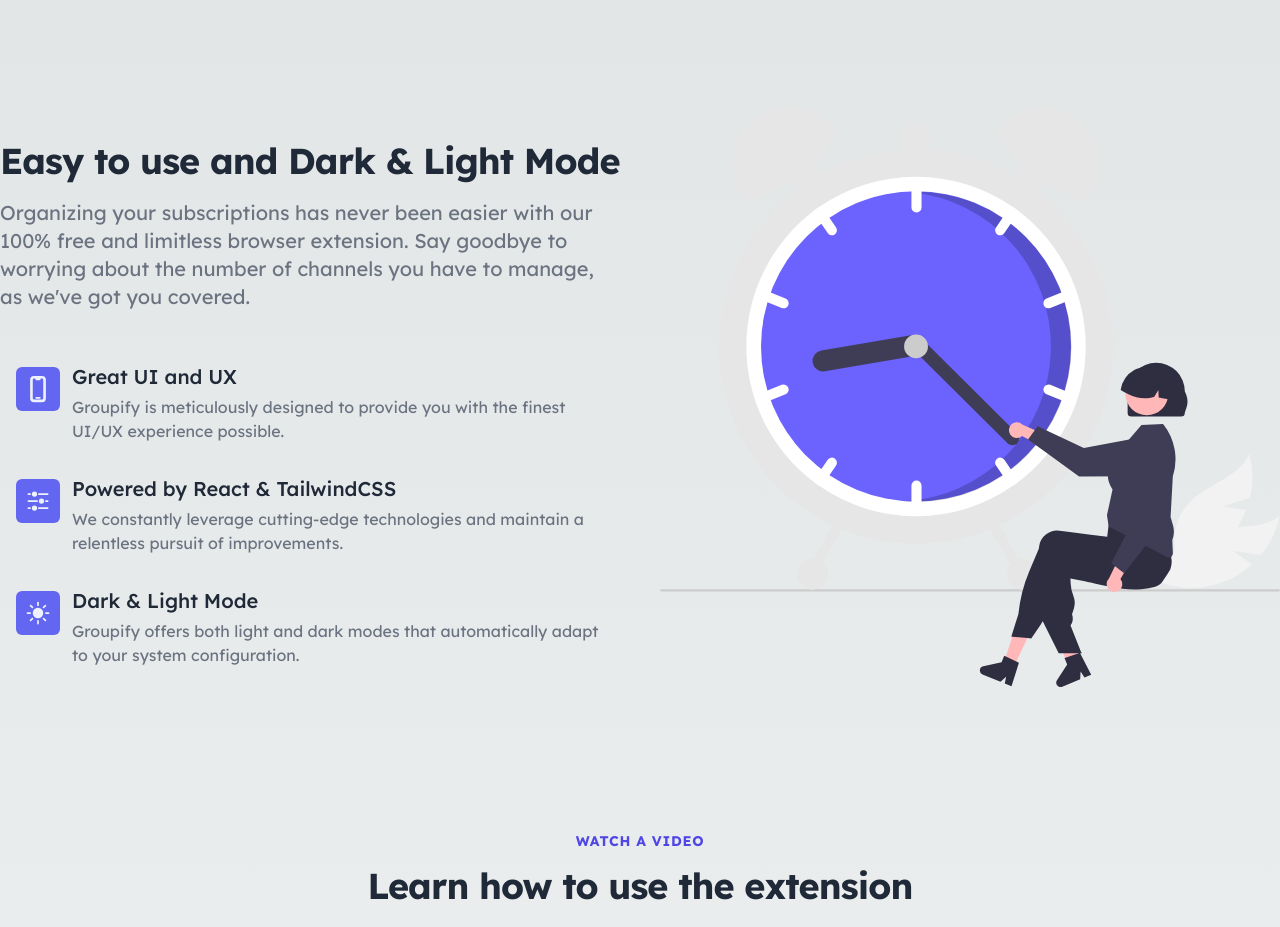
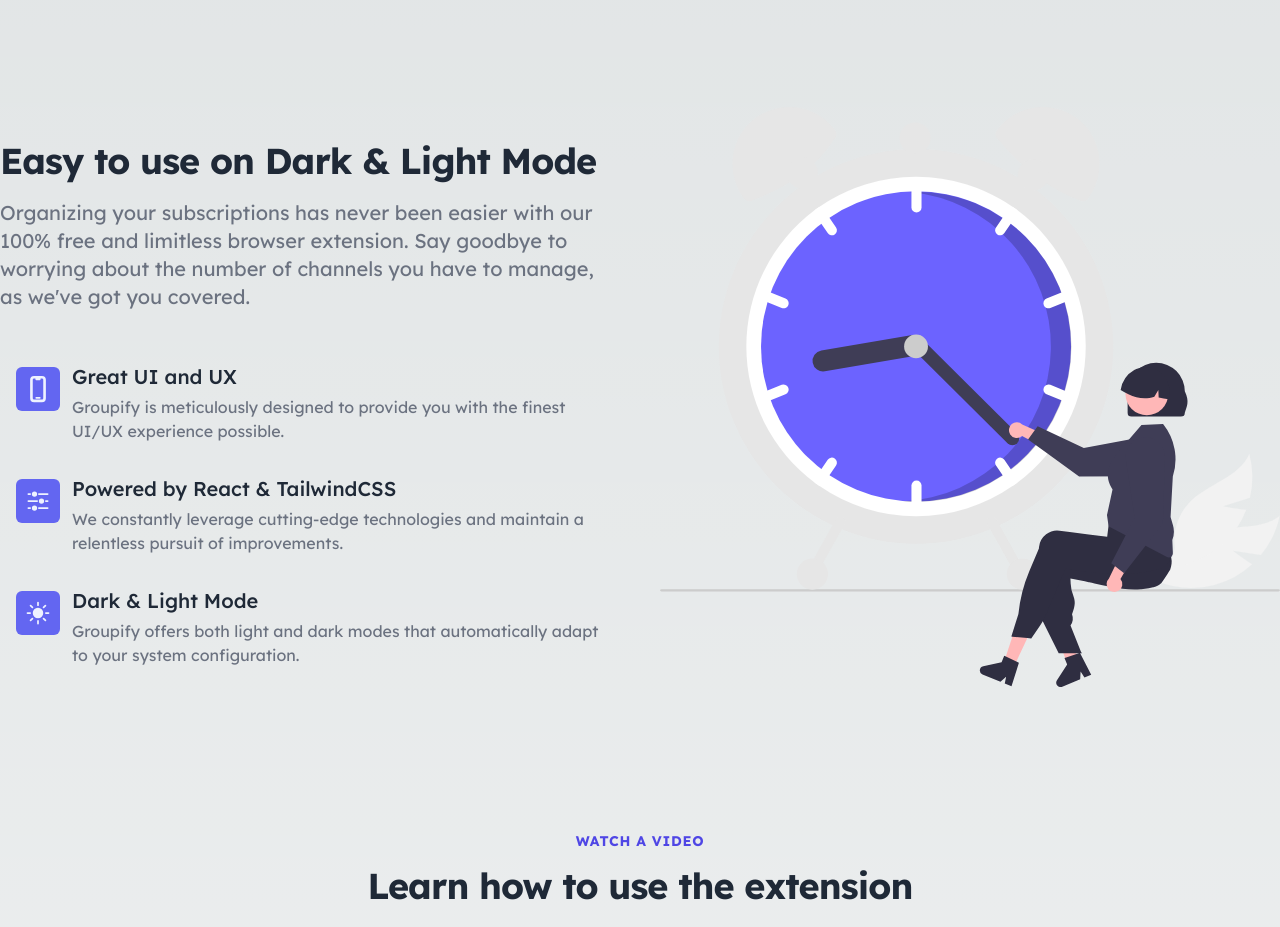
Before and after one commit to ArthurBugan/groupify.dev, a Next.js app: page / in a window 1280 px wide. Shown: the part 1580-2507 px from the top of the page. Built offline with nearby package versions, Linux system fonts and the light colour scheme.

Commit message:
fix typo

```diff
--- a/app/components/data.tsx
+++ b/app/components/data.tsx
@@ -31,7 +31,7 @@
 };
 
 const benefitTwo = {
-  title: "Easy to use and Dark & Light Mode",
+  title: "Easy to use on Dark & Light Mode",
   desc: "Organizing your subscriptions has never been easier with our 100% free and limitless browser extension. Say goodbye to worrying about the number of channels you have to manage, as we've got you covered.",
   image: "/images/benefit-two.svg",
   bullets: [
```
